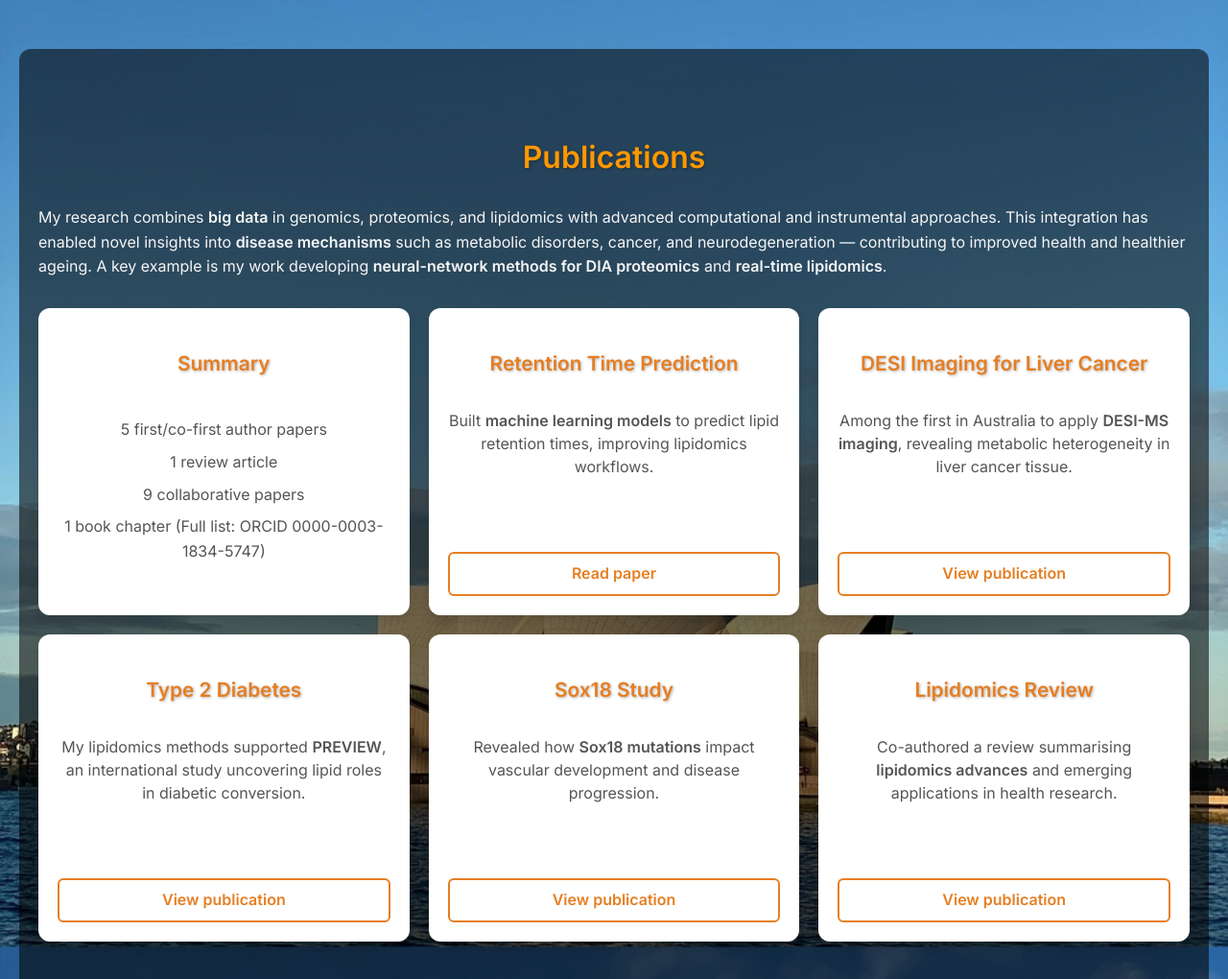
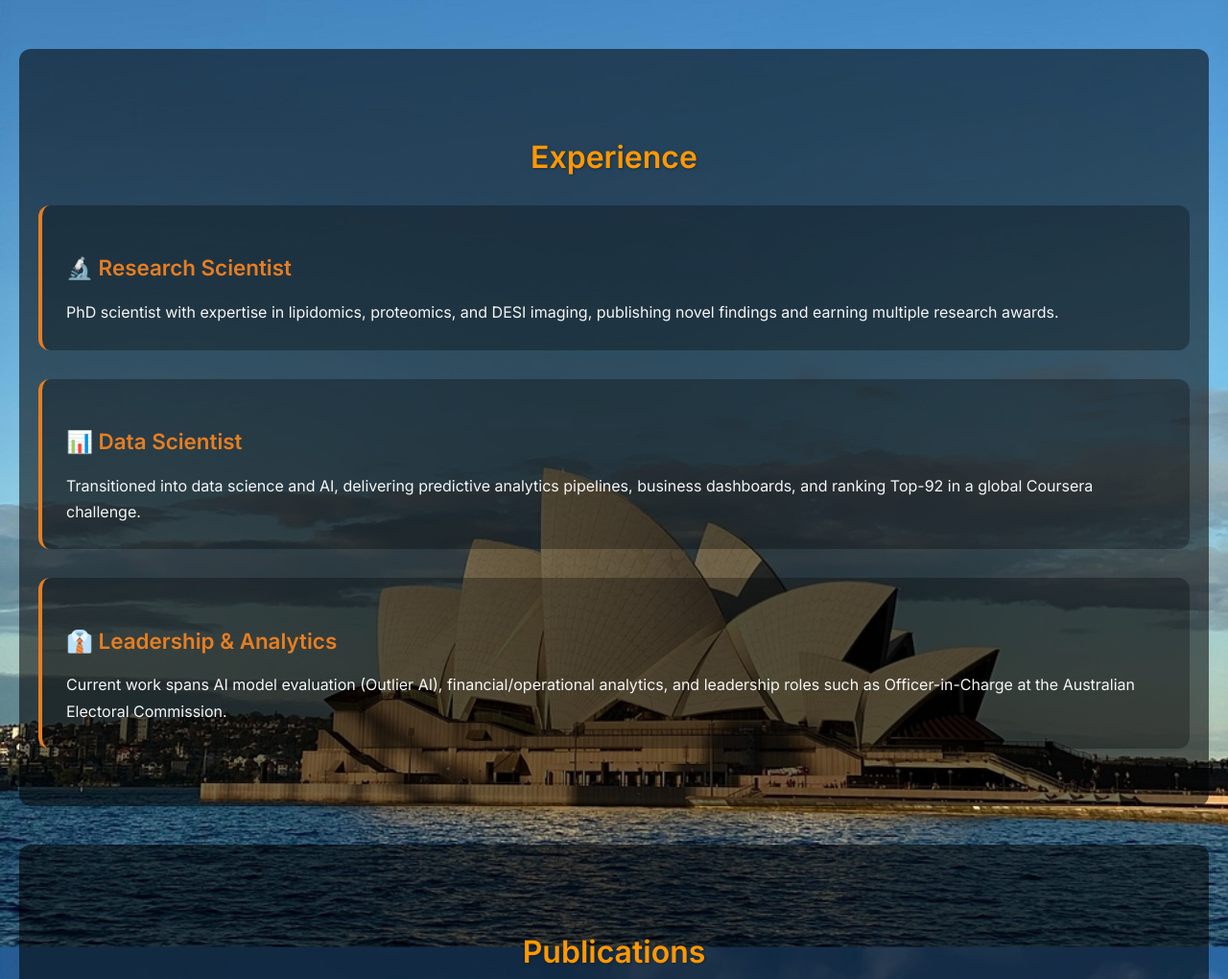
Before and after one commit to longchung90/Portfolio_Website_Project, a plain HTML site: page index.html in a window 1280 px wide. Shown: the part 5840-6860 px from the top of the page at 96% size. Drawn offline with Linux system fonts and the light colour scheme.

Commit message:
✨ Add Experience timeline section with career progression

```diff
--- a/css/master.css
+++ b/css/master.css
@@ -779,3 +779,52 @@ footer p {
     margin: 0;
     opacity: 0.9;
 }
+
+/* =======================
+   Experience Timeline
+======================= */
+.experience-timeline {
+    display: flex;
+    flex-direction: column;
+    gap: 30px;
+    margin-top: 20px;
+}
+
+.experience-item {
+    background: rgba(0, 0, 0, 0.3);
+    padding: 25px;
+    border-radius: 12px;
+    border-left: 4px solid var(--accent);
+    transition: transform 0.3s ease, background 0.3s ease;
+}
+
+.experience-item:hover {
+    transform: translateX(10px);
+    background: rgba(0, 0, 0, 0.4);
+}
+
+.experience-item h3 {
+    color: var(--accent);
+    font-size: 1.4rem;
+    margin-bottom: 15px;
+    text-align: left;
+    text-shadow: none;
+}
+
+.experience-role {
+    color: #f5f5f5;
+    line-height: 1.7;
+    margin: 0;
+    font-size: 1rem;
+}
+
+/* Mobile responsiveness */
+@media (max-width: 768px) {
+    .experience-item:hover {
+        transform: none;
+    }
+
+    .experience-item h3 {
+        font-size: 1.2rem;
+    }
+}
--- a/index.html
+++ b/index.html
@@ -324,6 +324,27 @@
         </ul>
     </section>
 
+    <!-- ===== EXPERIENCE ===== -->
+    <section id="experience">
+        <h2>Experience</h2>
+        <div class="experience-timeline">
+            <div class="experience-item">
+                <h3>🔬 Research Scientist</h3>
+                <p class="experience-role">PhD scientist with expertise in lipidomics, proteomics, and DESI imaging, publishing novel findings and earning multiple research awards.</p>
+            </div>
+
+            <div class="experience-item">
+                <h3>📊 Data Scientist</h3>
+                <p class="experience-role">Transitioned into data science and AI, delivering predictive analytics pipelines, business dashboards, and ranking Top-92 in a global Coursera challenge.</p>
+            </div>
+
+            <div class="experience-item">
+                <h3>👔 Leadership & Analytics</h3>
+                <p class="experience-role">Current work spans AI model evaluation (Outlier AI), financial/operational analytics, and leadership roles such as Officer-in-Charge at the Australian Electoral Commission.</p>
+            </div>
+        </div>
+    </section>
+
     <section id="publications">
         <h2>Publications</h2>
         <p>
```
